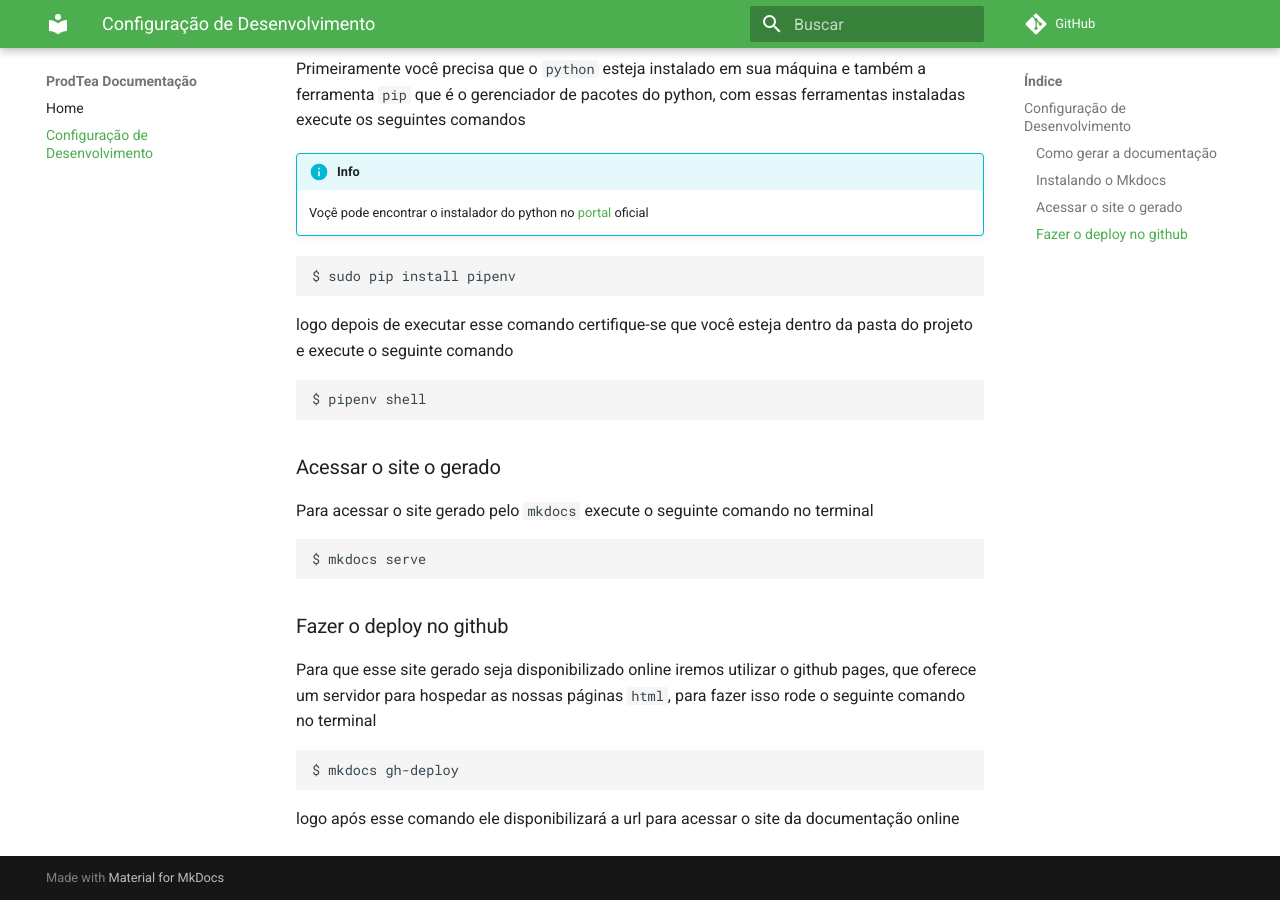
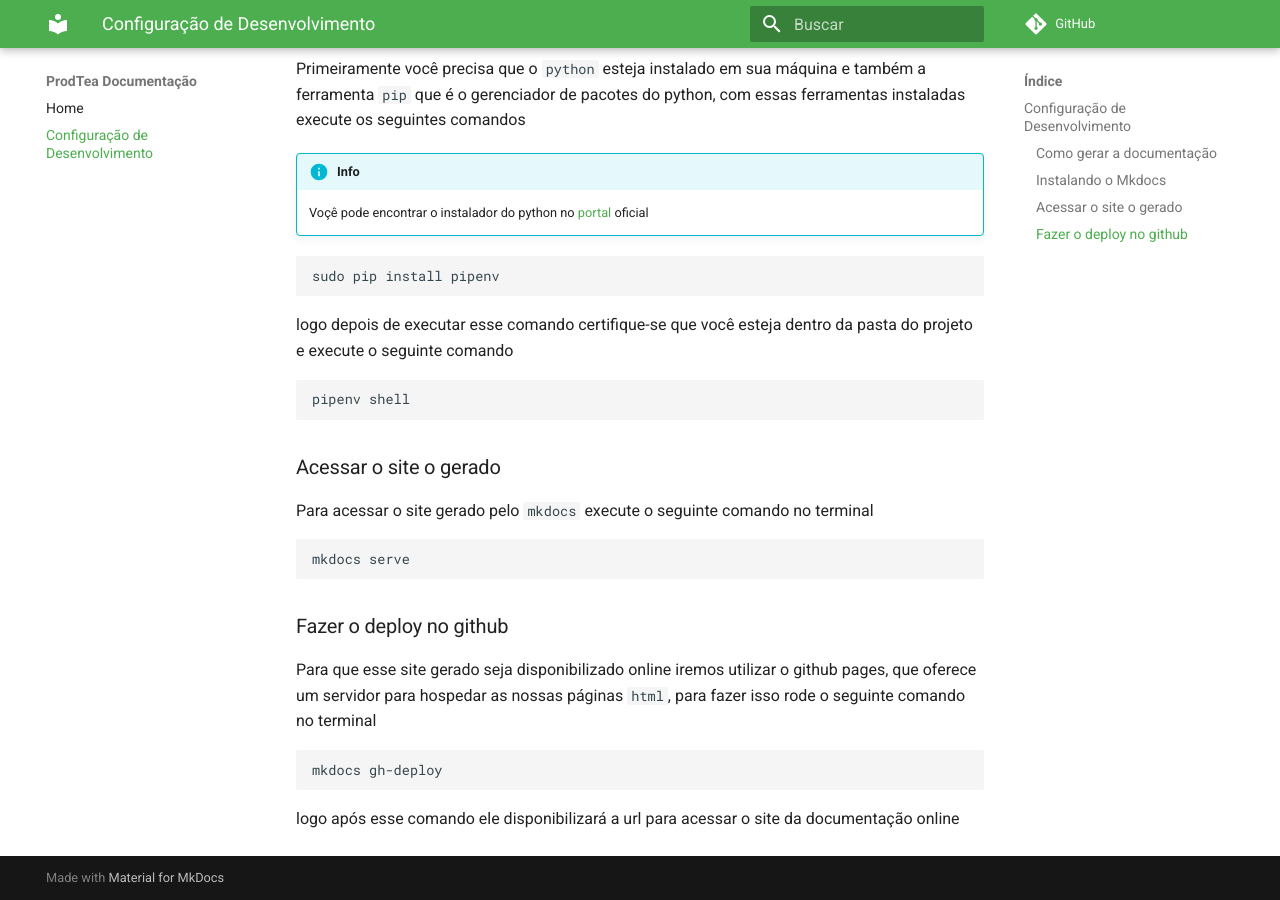
Before and after one commit to daviwesley/ProdTeaApp, an MkDocs documentation site: the page built from docs/Configuração de Desenvolvimento.md, in a window 1280 px wide and 900 px high, scrolled down 761 px. Built offline with MkDocs 1.6.1 and Material for MkDocs 9.7.7, drawn with Linux system fonts in a browser that asks for light colours; comment, search, counter and statistics services are not loaded; old or Windows-style settings are respelled for this version of MkDocs.

Commit message:
remove dollar sign from terminal commands

````diff
--- a/docs/Configuração de Desenvolvimento.md
+++ b/docs/Configuração de Desenvolvimento.md
@@ -23,13 +23,13 @@ Primeiramente você precisa que o `python` esteja instalado em sua máquina e ta
     Voçê pode encontrar o instalador do python no [portal](https://www.python.org/downloads/) oficial
 
 ```bash
-$ sudo pip install pipenv
+sudo pip install pipenv
 ```
 
 logo depois de executar esse comando certifique-se que você esteja dentro da pasta do projeto e execute o seguinte comando
 
 ```bash
-$ pipenv shell
+pipenv shell
 ```
 
 ### Acessar o site o gerado
@@ -37,13 +37,13 @@ $ pipenv shell
 Para acessar o site gerado pelo `mkdocs` execute o seguinte comando no terminal
 
 ```bash
-$ mkdocs serve
+mkdocs serve
 ```
 ### Fazer o deploy no github
 
 Para que esse site gerado seja disponibilizado online iremos utilizar o github pages, que oferece um servidor para hospedar as nossas páginas `html`, para fazer isso rode o seguinte comando no terminal
 
 ```bash
-$ mkdocs gh-deploy
+mkdocs gh-deploy
 ```
 logo após esse comando ele disponibilizará a url para acessar o site da documentação online
````
